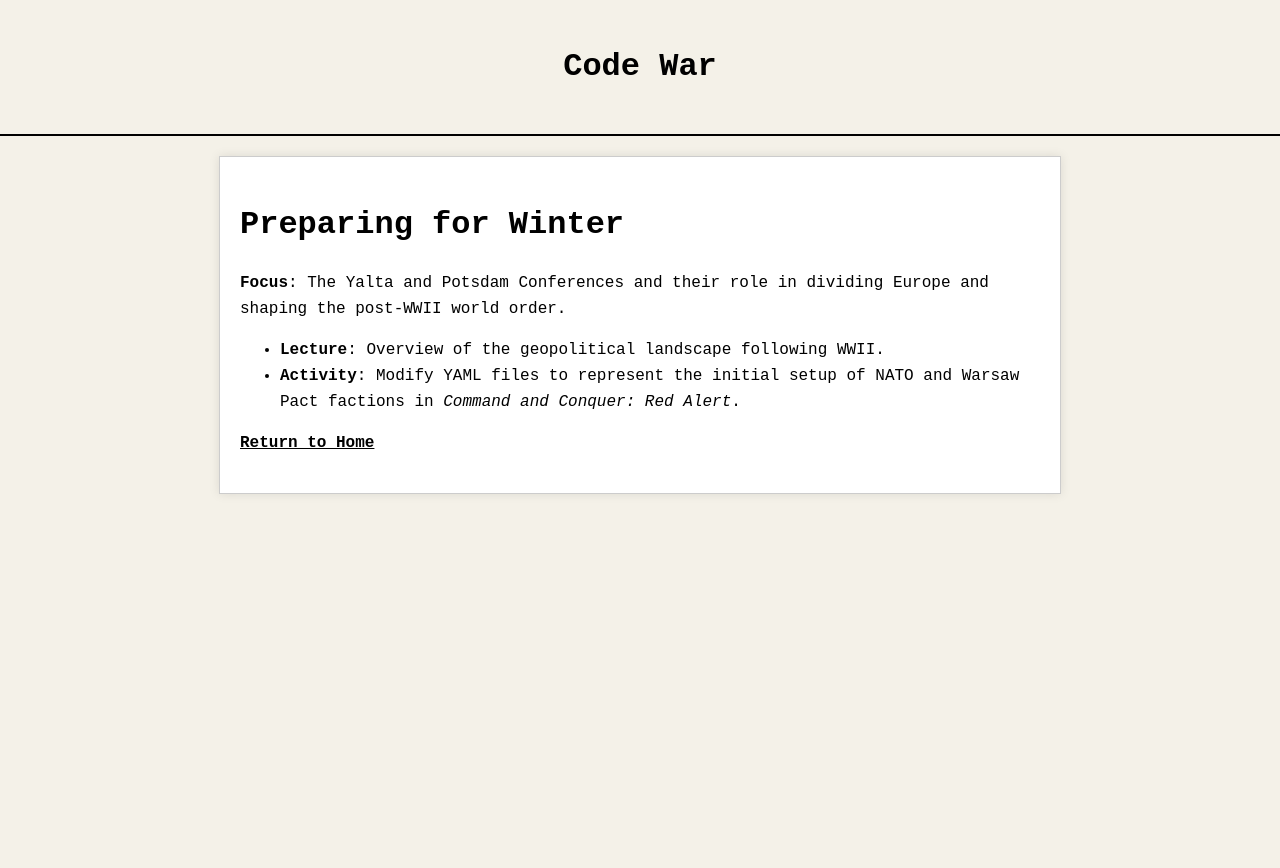
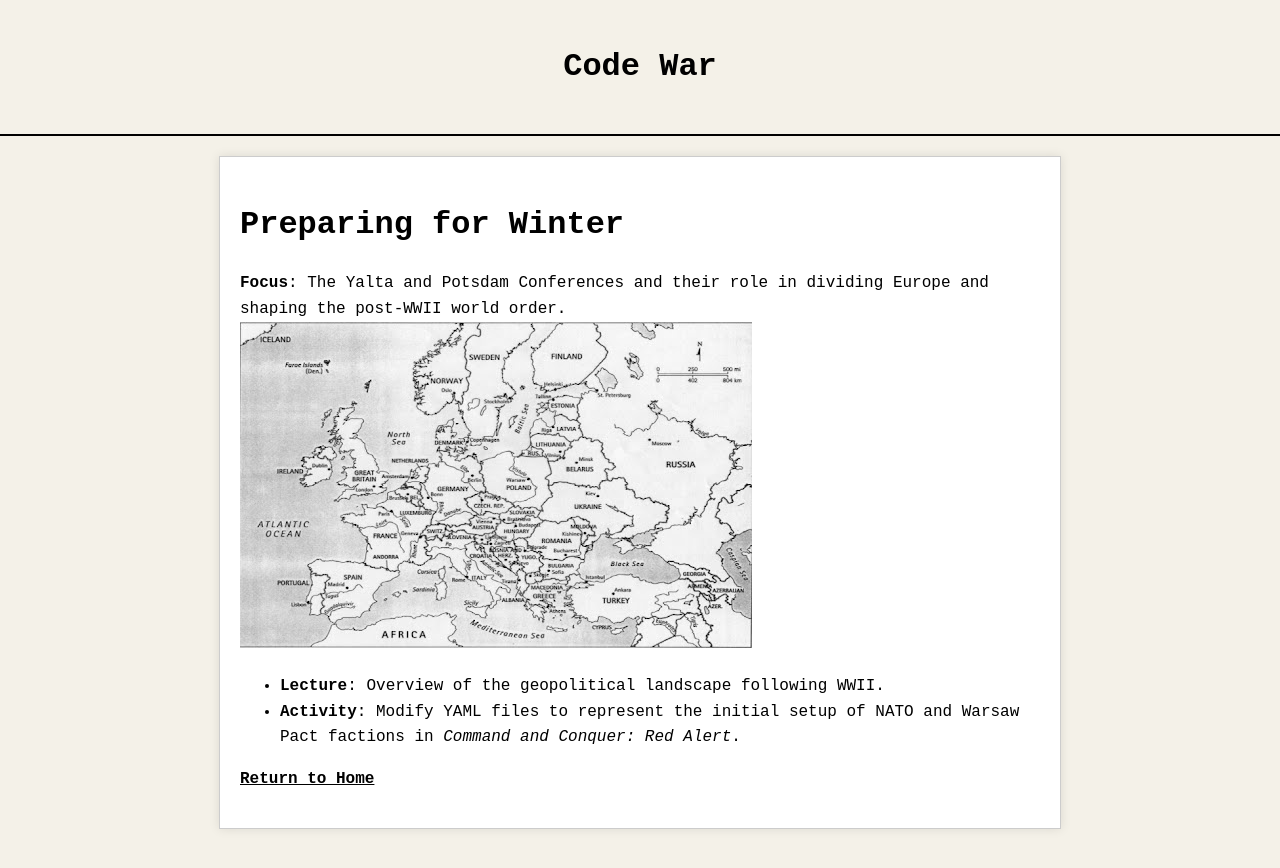
Before and after one commit to jboyce1/CodeWar, a Jekyll site: the page built from classes/PreparingForWinter.md, in a window 1280 px wide. Shown: the top 868 px of the page. Built offline with Jekyll 4.4.1, drawn with Linux system fonts in a browser that asks for light colours.

Commit message:
Update PreparingForWinter.md

```diff
--- a/classes/PreparingForWinter.md
+++ b/classes/PreparingForWinter.md
@@ -6,7 +6,7 @@ title: Preparing for Winter
 # Preparing for Winter
 
 **Focus**: The Yalta and Potsdam Conferences and their role in dividing Europe and shaping the post-WWII world order.
-
+![1946 Europe Political Map]({{ '/classes/PreparingForWinter/1946_Europe_Political.jpg' | relative_url }})
 - **Lecture**: Overview of the geopolitical landscape following WWII.
 - **Activity**: Modify YAML files to represent the initial setup of NATO and Warsaw Pact factions in *Command and Conquer: Red Alert*.
 
```
